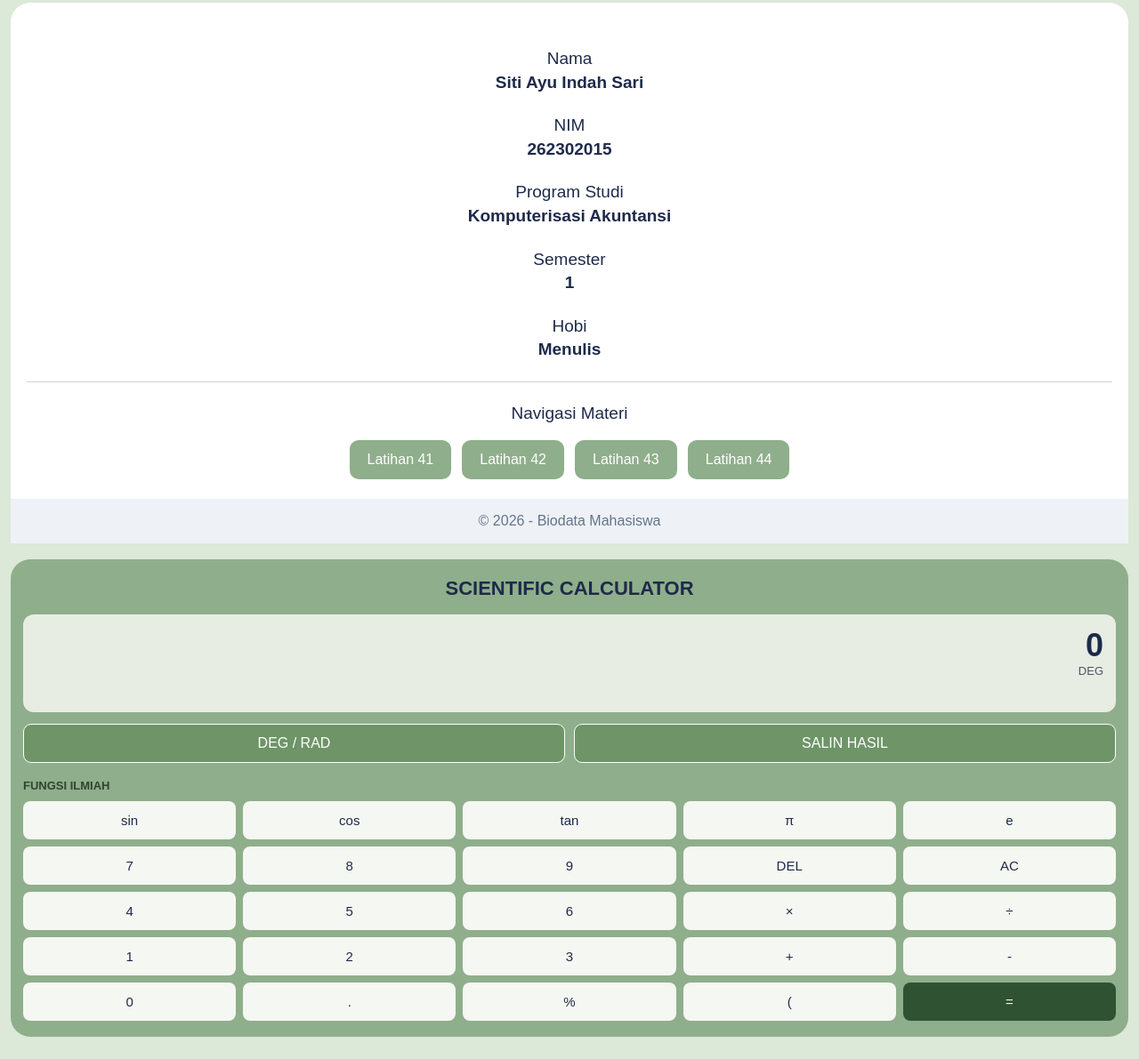
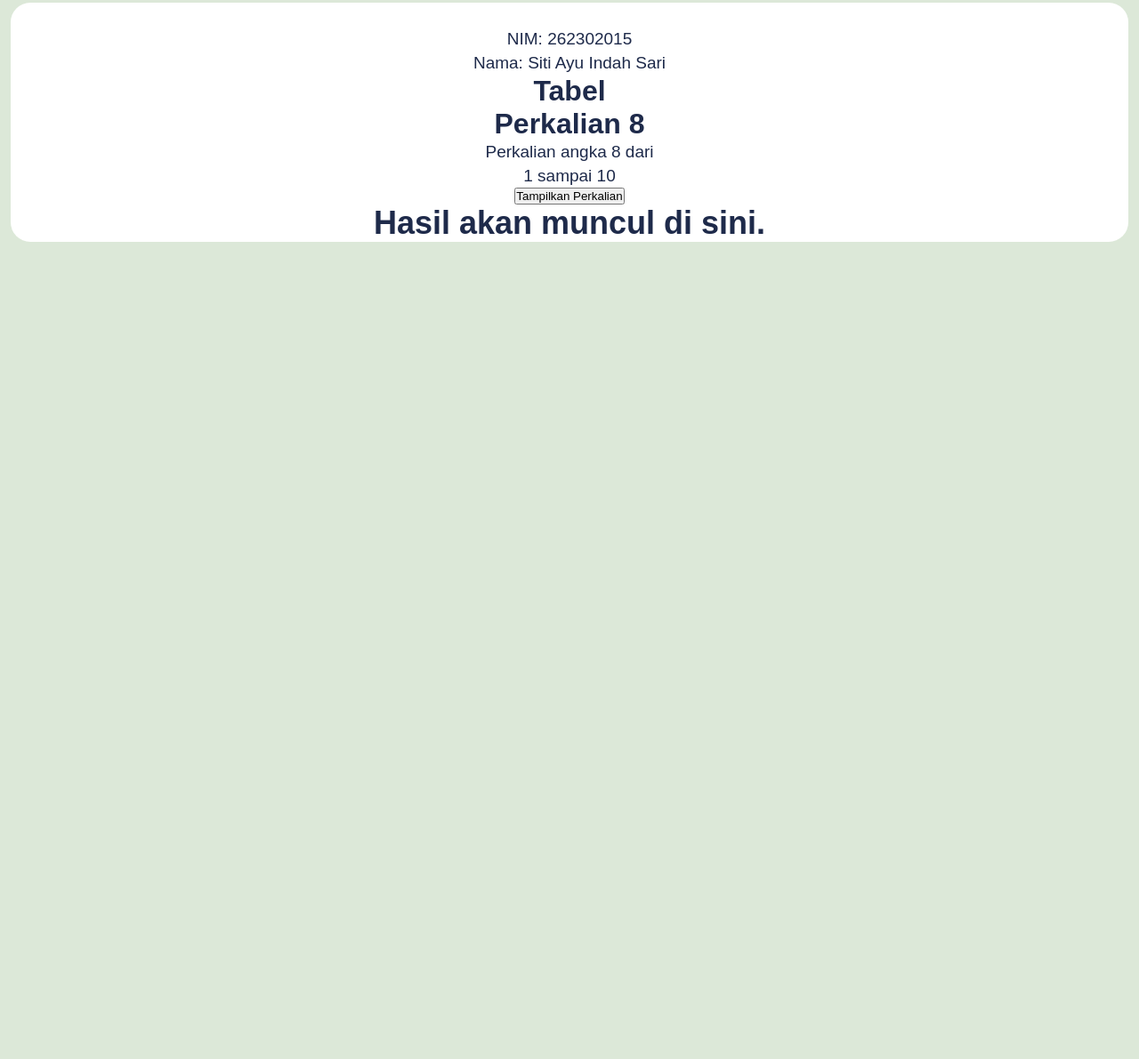
Before and after one commit to sitiayuindahsari679-prog/Sitiayuindahsari, a plain HTML site: page index.html in a window 1280 px wide. Shown: the part 9-1200 px from the top of the page at 89% size. After the commit the page ends 800 px from the top, so only its background shows below. Drawn offline with Linux system fonts and the light colour scheme.

Commit message:
index.html

```diff
--- a/index.html
+++ b/index.html
@@ -1,101 +1,18 @@
 <!DOCTYPE html>
-<html lang="id">
+<html>
 <head>
-<meta charset="UTF-8">
-<meta name="viewport" content="width=device-width, initial-scale=1.0">
-<title>Biodata - Siti Ayu Indah Sari</title>
-<link rel="stylesheet" href="style.css">
+  <title>Tabel Perkalian 8</title>
+  <link rel="stylesheet" href="style.css">
 </head>
 <body>
-
-<div class="card">
-  <p class="label">Nama</p>
-  <p><b>Siti Ayu Indah Sari</b></p>
-
-  <p class="label">NIM</p>
-  <p><b>262302015</b></p>
-
-  <p class="label">Program Studi</p>
-  <p><b>Komputerisasi Akuntansi</b></p>
-
-  <p class="label">Semester</p>
-  <p><b>1</b></p>
-
-  <p class="label">Hobi</p>
-  <p><b>Menulis</b></p>
-
-  <hr>
-  <p class="nav-title">Navigasi Materi</p>
-  <div class="btn-wrap">
-    <a href="lat41.html"><button class="btn-biru">Latihan 41</button></a>
-    <a href="lat42.html"><button class="btn-biru">Latihan 42</button></a>
-    <a href="lat43.html"><button class="btn-biru">Latihan 43</button></a>
-    <a href="lat44.html"><button class="btn-biru">Latihan 44</button></a>
+  <div class="card">
+    <p class="nim">NIM: 262302015</p>
+    <p class="nama">Nama: Siti Ayu Indah Sari</p>
+    <h1>Tabel<br>Perkalian 8</h1>
+    <p class="sub">Perkalian angka 8 dari<br>1 sampai 10</p>
+    <button onclick="tampilkan()">Tampilkan Perkalian</button>
+    <div id="hasil">Hasil akan muncul di sini.</div>
   </div>
-  <div class="footer">© 2026 - Biodata Mahasiswa</div>
-</div>
-
-<div class="calc">
-  <h2>SCIENTIFIC CALCULATOR</h2>
-  <div class="display">
-    <div id="riwayat"></div>
-    <div id="hasil">0</div>
-    <div id="mode">DEG</div>
-  </div>
-  <div class="row">
-    <button class="btn-outline" onclick="gantiMode()">DEG / RAD</button>
-    <button class="btn-outline" onclick="salin()">SALIN HASIL</button>
-  </div>
-  <p class="judul">FUNGSI ILMIAH</p>
-  <div class="grid">
-    <button onclick="tambah('sin(')">sin</button>
-    <button onclick="tambah('cos(')">cos</button>
-    <button onclick="tambah('tan(')">tan</button>
-    <button onclick="tambah('π')">π</button>
-    <button onclick="tambah('e')">e</button>
-    <button onclick="tambah('7')">7</button>
-    <button onclick="tambah('8')">8</button>
-    <button onclick="tambah('9')">9</button>
-    <button onclick="hapus()">DEL</button>
-    <button onclick="bersih()">AC</button>
-    <button onclick="tambah('4')">4</button>
-    <button onclick="tambah('5')">5</button>
-    <button onclick="tambah('6')">6</button>
-    <button onclick="tambah('*')">×</button>
-    <button onclick="tambah('/')">÷</button>
-    <button onclick="tambah('1')">1</button>
-    <button onclick="tambah('2')">2</button>
-    <button onclick="tambah('3')">3</button>
-    <button onclick="tambah('+')">+</button>
-    <button onclick="tambah('-')">-</button>
-    <button onclick="tambah('0')">0</button>
-    <button onclick="tambah('.')">.</button>
-    <button onclick="tambah('%')">%</button>
-    <button onclick="tambah('(')">(</button>
-    <button class="sama" onclick="hitung()">=</button>
-  </div>
-</div>
-
-<script>
-let ekspresi = "";
-let deg = true;
-function update(){ document.getElementById('hasil').innerText = ekspresi || "0"; document.getElementById('mode').innerText = deg ? "DEG" : "RAD"; }
-function tambah(v){ ekspresi += v; update(); }
-function bersih(){ ekspresi = ""; update(); }
-function hapus(){ ekspresi = ekspresi.slice(0,-1); update(); }
-function gantiMode(){ deg = !deg; update(); }
-function salin(){ navigator.clipboard.writeText(document.getElementById('hasil').innerText); alert("Disalin!"); }
-function hitung(){
-  try{
-    let e = ekspresi.replace(/π/g,"Math.PI").replace(/e/g,"Math.E").replace(/sin\(/g, deg ? "Math.sin(Math.PI/180*" : "Math.sin(").replace(/cos\(/g, deg ? "Math.cos(Math.PI/180*" : "Math.cos(").replace(/tan\(/g, deg ? "Math.tan(Math.PI/180*" : "Math.tan(");
-    if(deg && (e.includes("Math.sin")||e.includes("Math.cos")||e.includes("Math.tan"))) e += ")";
-    let h = eval(e);
-    document.getElementById('riwayat').innerText = ekspresi + " =";
-    ekspresi = String(h);
-    update();
-  }catch{ document.getElementById('hasil').innerText = "Error"; }
-}
-update();
-</script>
+  <script src="script.js"></script>
 </body>
-                           </html>
+</html>
```
